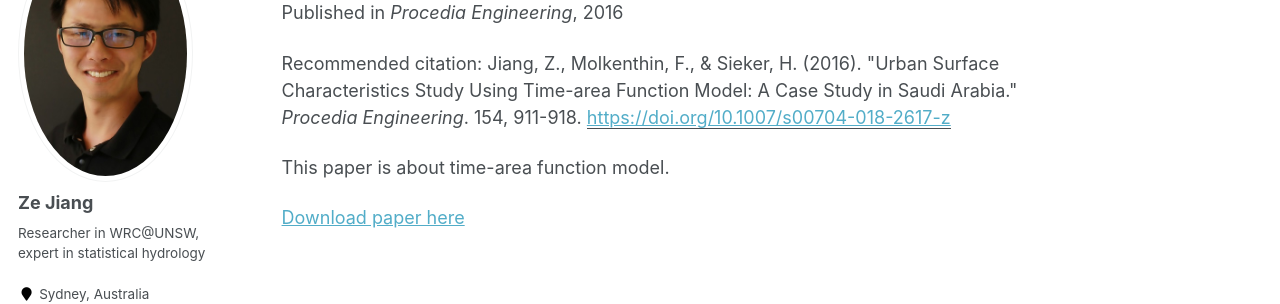
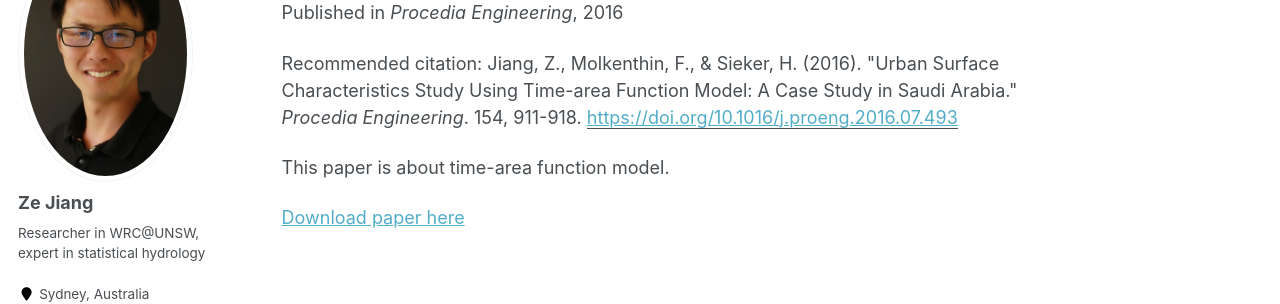
Before and after one commit to zejiang-unsw/zejiang-unsw.github.io, a Jekyll site: the page built from _publications/2016-08-24-paper-HIC.md, in a window 1280 px wide and 963 px high. Shown: the part 193-497 px from the top of the window. Built offline with Jekyll 4.4.1, drawn with Linux system fonts in a browser that asks for light colours; some web fonts are replaced; some of the changed lines change nothing that is shown.

Commit message:
Update 2016-08-24-paper-HIC.md

```diff
--- a/_publications/2016-08-24-paper-HIC.md
+++ b/_publications/2016-08-24-paper-HIC.md
@@ -5,7 +5,7 @@ permalink: /publication/2016-08-24-paper-HIC
 excerpt: 'This paper is about time-area function model.'
 date: 2016-08-24
 venue: 'Procedia Engineering'
-paperurl: 'https://doi.org/10.1007/s00704-018-2617-z'
+paperurl: 'https://doi.org/10.1016/j.proeng.2016.07.493'
 citation: 'Jiang, Z., Molkenthin, F., & Sieker, H. (2016). "Urban Surface Characteristics Study Using Time-area Function Model: A Case Study in Saudi Arabia." <i>Procedia Engineering</i>. 154, 911-918.'
 ---
 This paper is about time-area function model.
```
